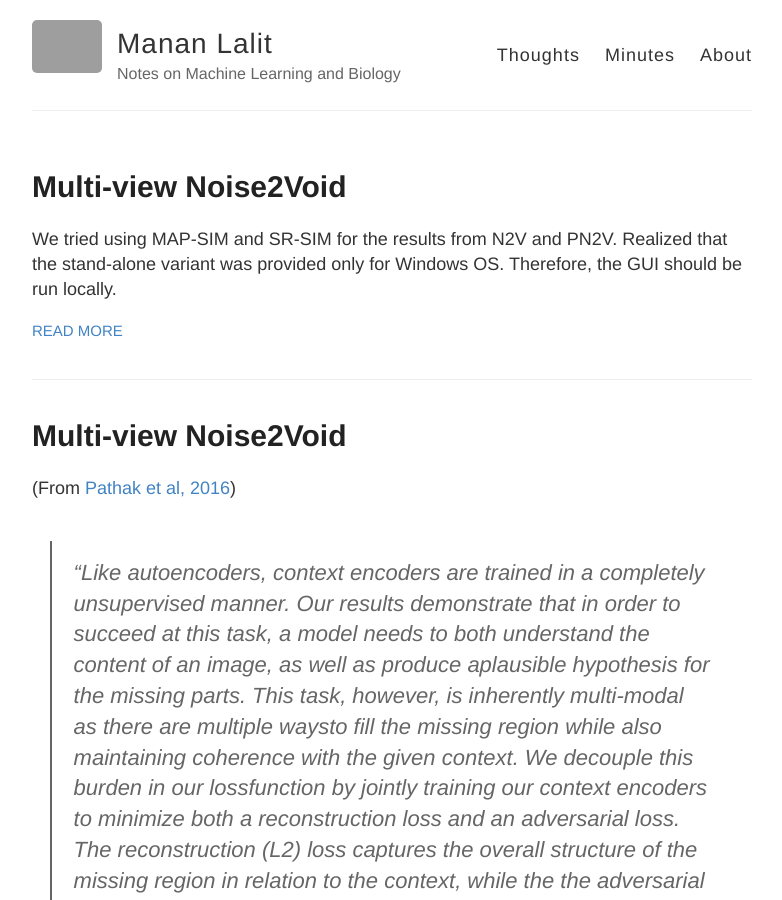
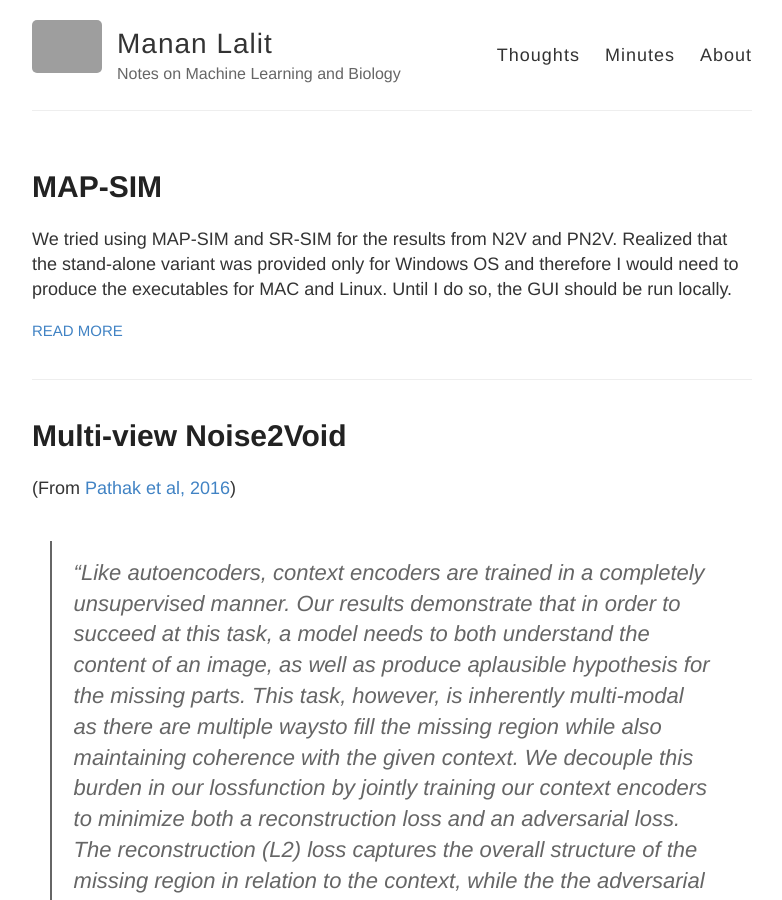
Before and after one commit to malaalam/minuteskeeper, a Jekyll site: the page built from index.html, in a window 1280 px wide and 900 px high. Shown: the whole window, without its empty margins (248-1030 px from the left). Built offline with Jekyll 4.4.1, drawn with Linux system fonts in a browser that asks for light colours; grey boxes are pictures that could not be loaded.

Commit message:
Modified introduction

```diff
--- a/_posts/2019-08-14-14-August-2019.md
+++ b/_posts/2019-08-14-14-August-2019.md
@@ -1,12 +1,12 @@
 ---
 layout: post
-title: Multi-view Noise2Void
+title: MAP-SIM
 categories: Computer Vision
 tags:
 mathjax: true
 comments: true
 ---
 
-We tried using MAP-SIM and SR-SIM for the results from N2V and PN2V. Realized that the stand-alone variant was provided only for Windows OS. Therefore, the GUI should be run locally.
+We tried using MAP-SIM and SR-SIM for the results from N2V and PN2V. Realized that the stand-alone variant was provided only for Windows OS and therefore I would need to produce the executables for MAC and Linux. Until I do so, the GUI should be run locally.
 
 # N2V, MAP-SIM
```
